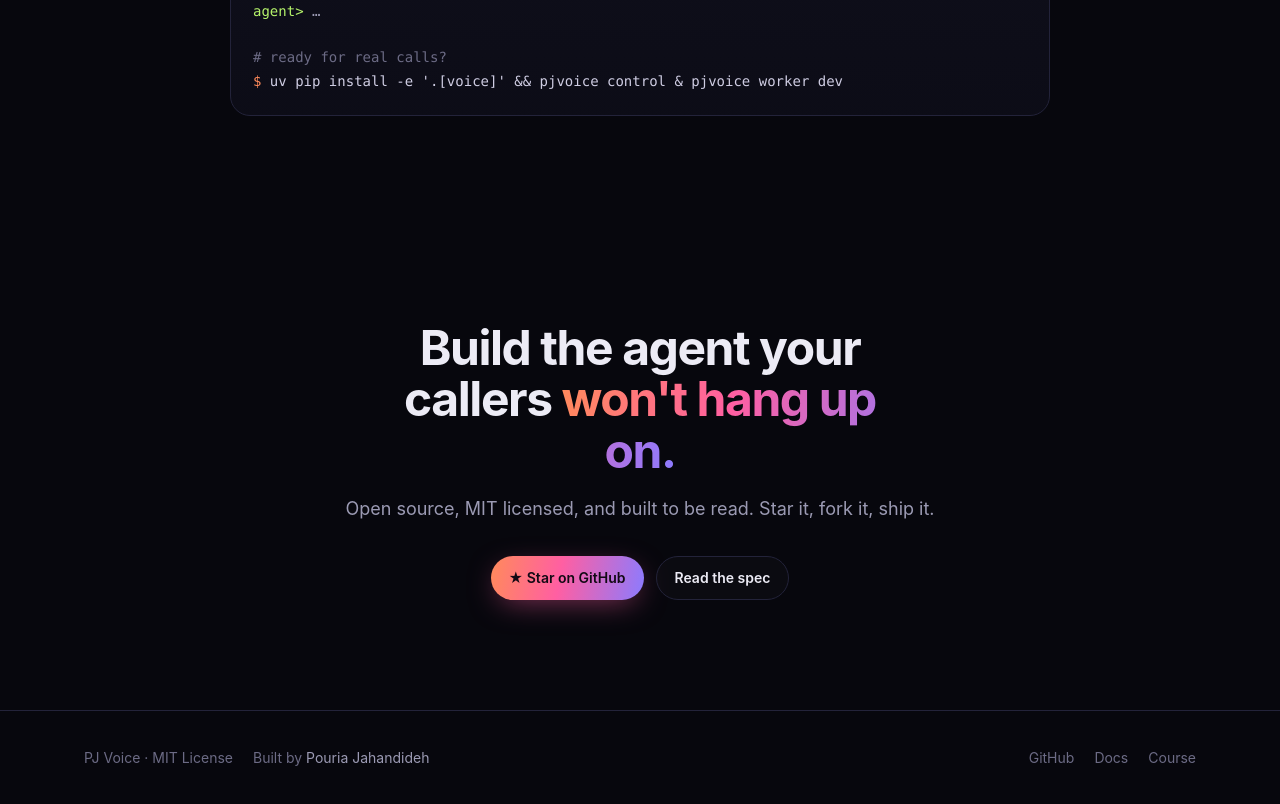
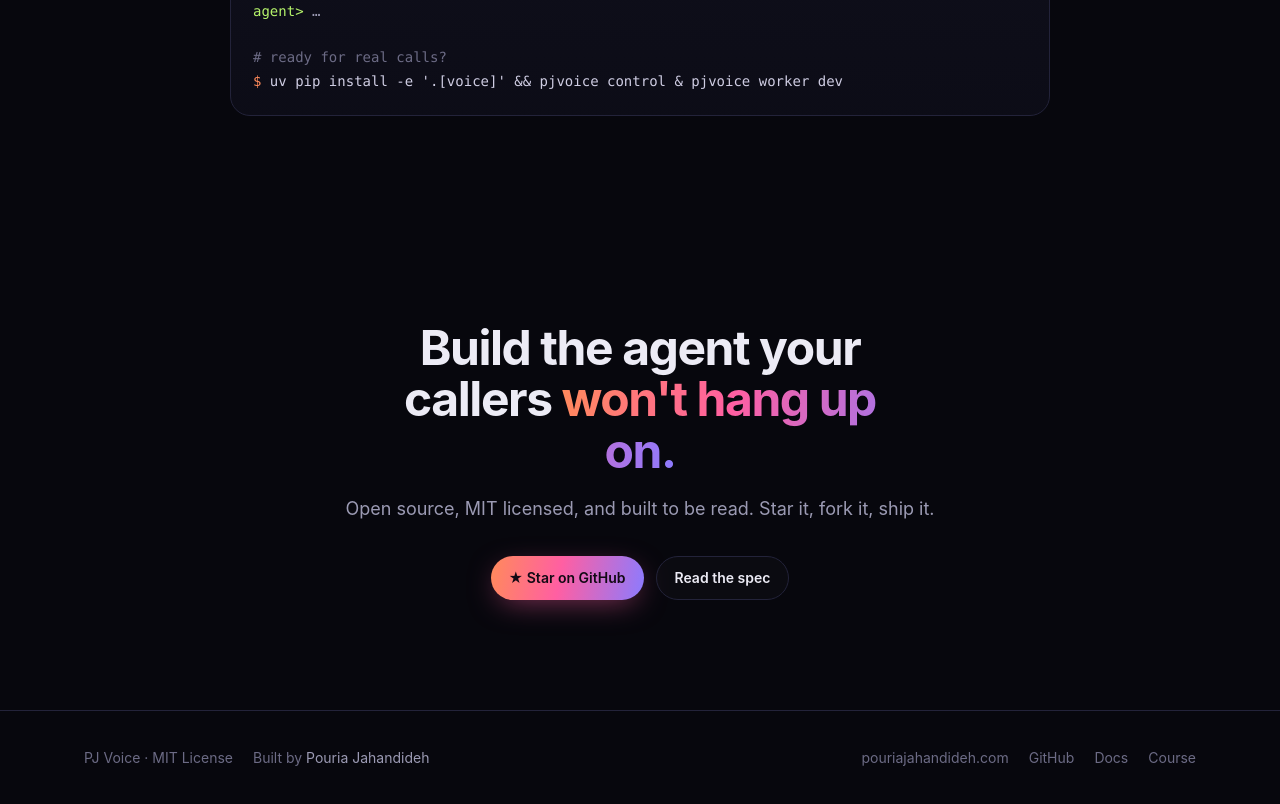
Before and after one commit to pjsofts/pj-voice, a plain HTML site: page docs/index.html in a window 1280 px wide. Shown: the part 6180-6984 px from the top of the page. Drawn offline with Linux system fonts and the light colour scheme.

Commit message:
Link to pouriajahandideh.com from the landing page and README

```diff
--- a/docs/index.html
+++ b/docs/index.html
@@ -451,8 +451,9 @@ footer a:hover{color:var(--text)}
 <footer>
   <div class="wrap">
     <span>PJ Voice · MIT License</span>
-    <span>Built by <a href="https://github.com/pjsofts" style="color:var(--muted)">Pouria Jahandideh</a></span>
+    <span>Built by <a href="https://pouriajahandideh.com/" style="color:var(--muted)">Pouria Jahandideh</a></span>
     <div class="right">
+      <a href="https://pouriajahandideh.com/">pouriajahandideh.com</a>
       <a href="https://github.com/pjsofts/pj-voice">GitHub</a>
       <a href="https://github.com/pjsofts/pj-voice/tree/main/docs/guide">Docs</a>
       <a href="https://github.com/pjsofts/pj-voice/blob/main/docs/learn/README.md">Course</a>
```
Also changed, not shown: 1 other file.
